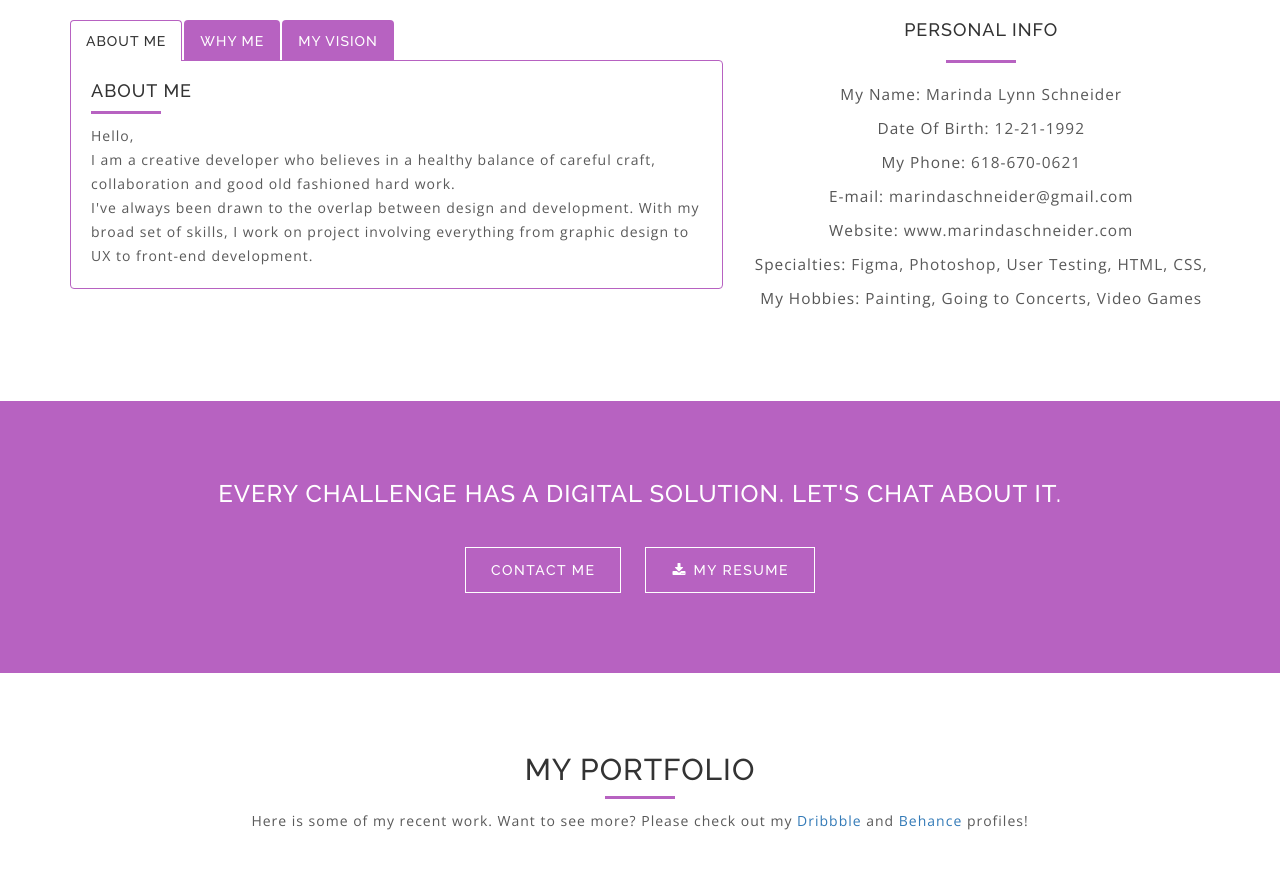
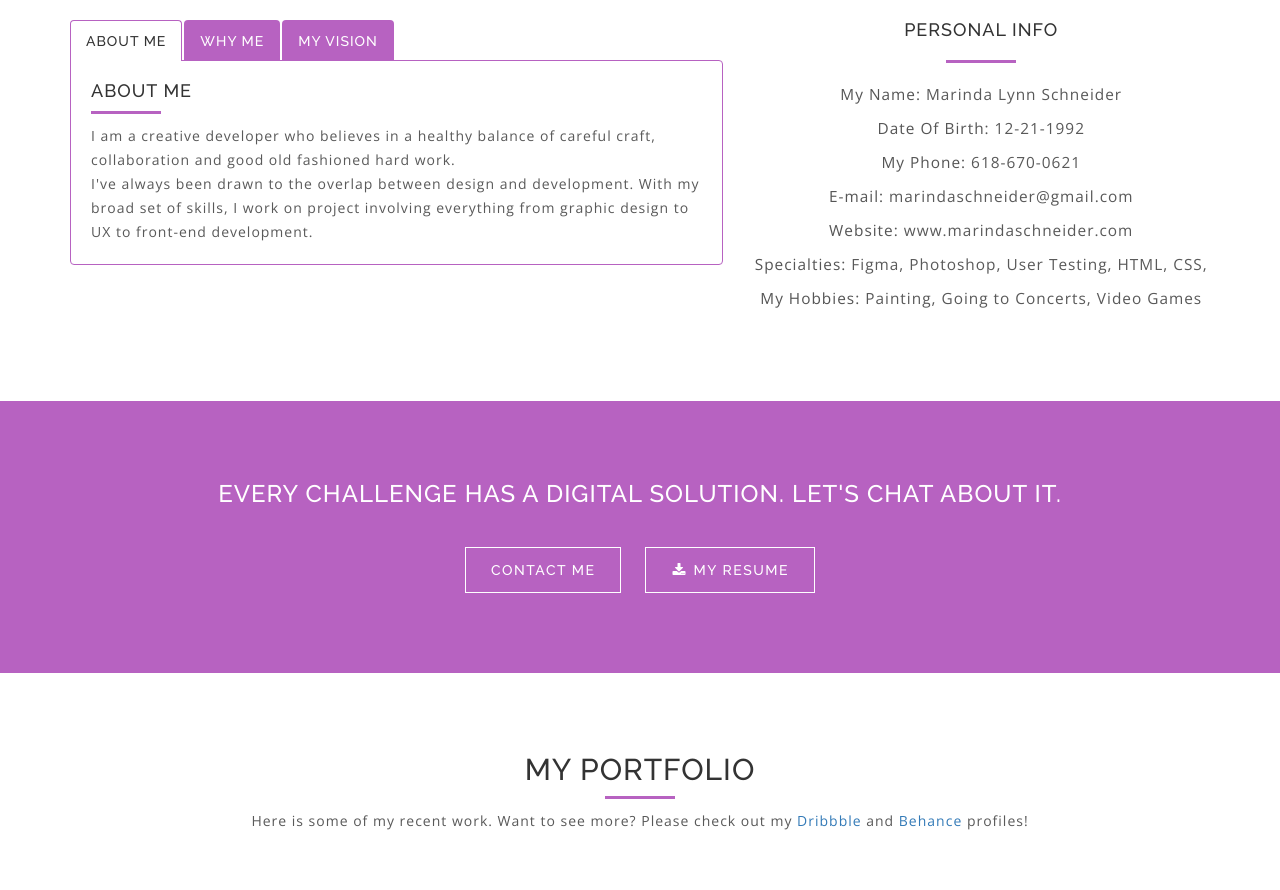
Before and after one commit to MarindaSchneider/PortfolioSite, a plain HTML site: page index.html in a window 1280 px wide. Shown: the part 1260-2150 px from the top of the page. Drawn offline with nearby package versions, Linux system fonts and the light colour scheme; some packages are replaced by stand-ins of ours.

Commit message:
Update index.html
Delete "hello" in about section

```diff
--- a/index.html
+++ b/index.html
@@ -170,7 +170,7 @@
 						<div role="tabpanel" class="tab-pane fade in active" id="about-me-panel">
 							<h4>About Me</h4>
 							<div class="separator"></div>
-							<p class="para"><span>Hello, <br> I am a creative developer who believes in a healthy balance of careful craft, collaboration and good old fashioned hard work. <br>I've always been drawn to the overlap between design and development. With my broad set of skills, I work on project involving everything from graphic design to UX to front-end development.</span></p>
+							<p class="para"><span>I am a creative developer who believes in a healthy balance of careful craft, collaboration and good old fashioned hard work. <br>I've always been drawn to the overlap between design and development. With my broad set of skills, I work on project involving everything from graphic design to UX to front-end development.</span></p>
 						</div>
 						<!-- Why Me Panel -->
 						<div role="tabpanel" class="tab-pane fade" id="why-me-panel">
```
